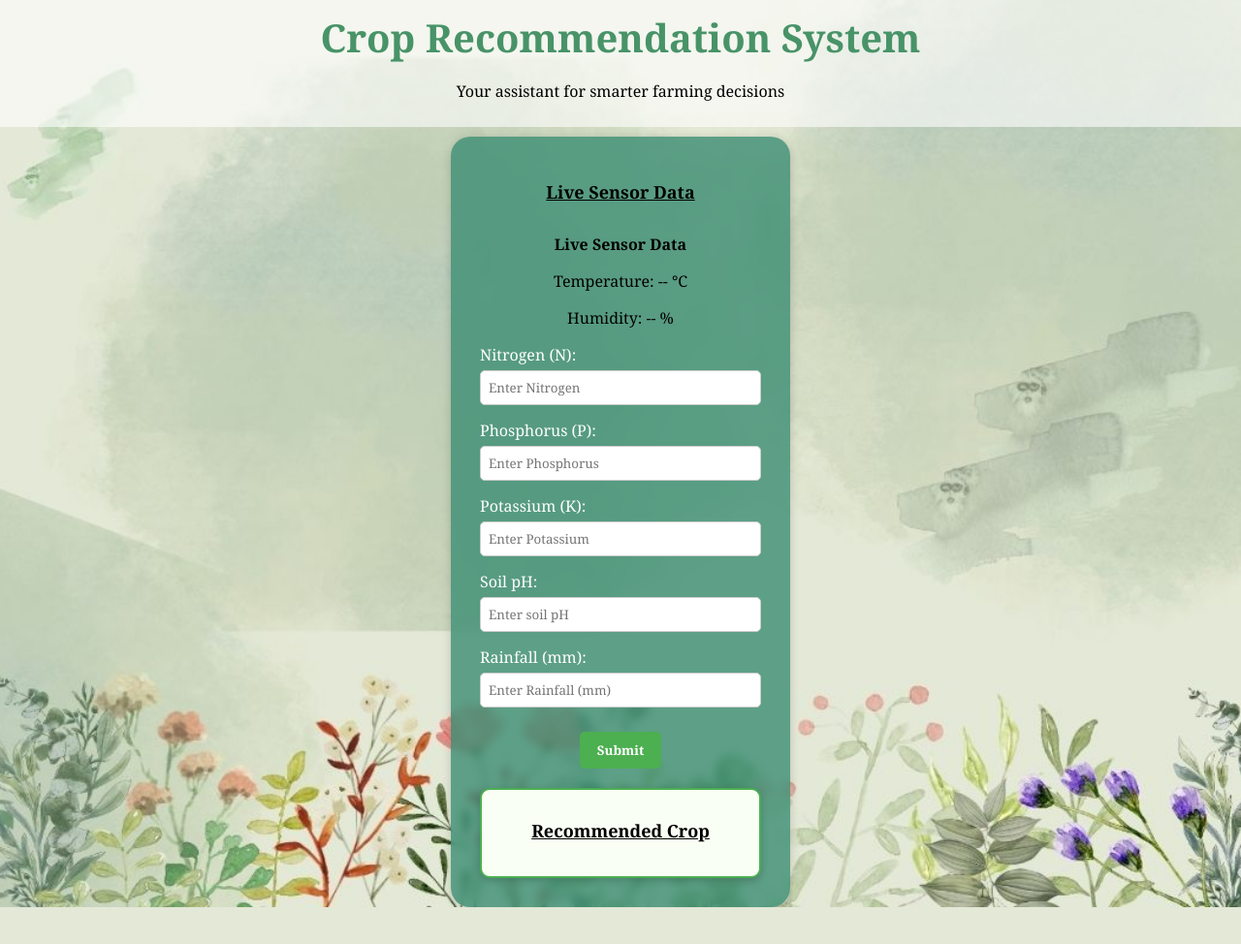
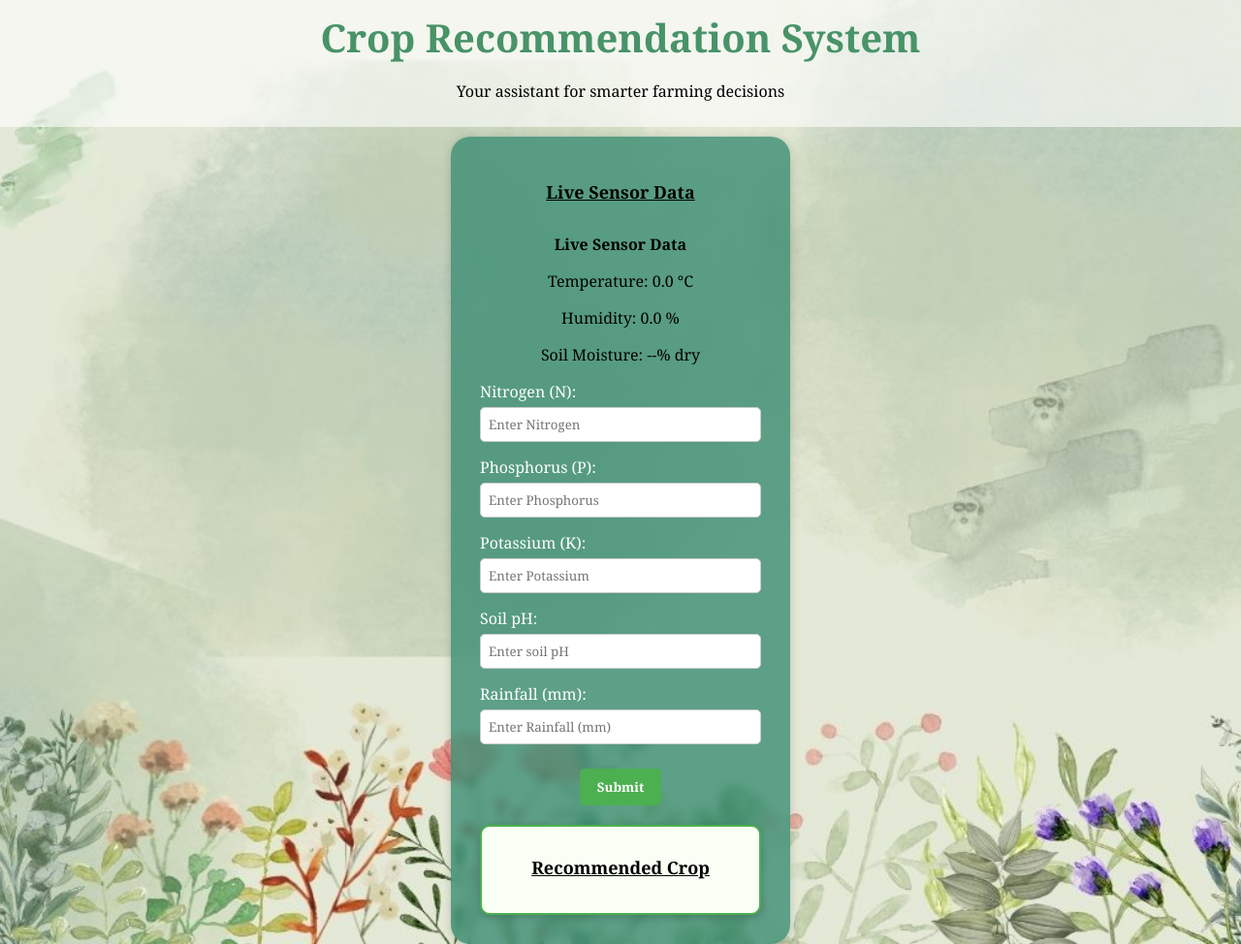
Before and after one commit to Rajeswari0/crop-prediction, a FastAPI app: page / in a window 1280 px wide. Shown: the whole page at 97% size. Before the commit the page ends 936 px from the top, so only its background shows below. Run offline with FastAPI, Linux system fonts and the light colour scheme; data that the repository does not hold is empty; parts of the project's set-up code (start-up, migrations or seed data) failed here and were passed over.

Commit message:
added soil moisture sensor

```diff
--- a/main.py
+++ b/main.py
@@ -65,10 +65,12 @@ x_columns = ["N", "P", "K", "temperature", "humidity", "ph", "rainfall"]
 
 
 
+
 class SensorPrediction(SQLModel, table=True):
     id: Optional[int] = Field(default=None, primary_key=True)
     temperature: float
     humidity: float
+    soil_moisture: Optional[float] = None
     predicted_crop: str
     feedback: Optional[str] = None
     timestamp: datetime = Field(default_factory=datetime.utcnow)
@@ -76,6 +78,7 @@ class SensorPrediction(SQLModel, table=True):
 class BasicSensor(BaseModel):
     temperature: float
     humidity: float
+    soil_moisture: Optional[float] = None
 
 class SensorInput(BaseModel):
     N: float
@@ -113,22 +116,17 @@ def home(request: Request):
 
 @app.post("/sensor_data")
 def receive_sensor_data(sensor: BasicSensor):
-    print(f"✅ Received Sensor Data: Temp={sensor.temperature}, Humidity={sensor.humidity}")
-    try:
-        log = SensorPrediction(
-            temperature=sensor.temperature,
-            humidity=sensor.humidity,
-            predicted_crop="--"
-        )
-        with Session(engine) as session:
-            session.add(log)
-            session.commit()
-            log_id = log.id
-        print(f"✅ Data stored in DB. ID: {log.id}")
-        return {"message": "Sensor data stored", "id": log.id}
-    except Exception as e:
-        print("❌ Error in /sensor_data:", e)
-        return {"error": str(e)}
+    log = SensorPrediction(
+        temperature=sensor.temperature,
+        humidity=sensor.humidity,
+        soil_moisture=sensor.soil_moisture,
+        predicted_crop="--"
+    )
+    with Session(engine) as session:
+        session.add(log)
+        session.commit()
+        log_id = log.id  # Access ID before session closes
+    return {"message": "Sensor data stored", "id": log_id}
 
 
 
@@ -164,6 +162,7 @@ def latest_sensor():
                 "id": record.id,
                 "temperature": record.temperature,
                 "humidity": record.humidity,
+                "soil_moisture": record.soil_moisture,
                 "crop": record.predicted_crop
             }
         else:
@@ -171,6 +170,7 @@ def latest_sensor():
                 "id": None,
                 "temperature": 0,
                 "humidity": 0,
+                "soil_moisture": None,
                 "crop": "--"
             }
 
--- a/static/script.js
+++ b/static/script.js
@@ -1,5 +1,7 @@
 document.addEventListener("DOMContentLoaded", () => {
  let latestId = null;
+
+ const BASE_URL = location.hostname === "localhost" || location.hostname === "127.0.0.1"? "http://127.0.0.1:8000": "https://crop-prediction-1-t1e1.onrender.com";
 
  const setText = (id, value) => {
    const element = document.getElementById(id);
@@ -18,7 +20,8 @@ document.addEventListener("DOMContentLoaded", () => {
  async function fetchLiveSensor() {
 
    try {
-    const res = await fetch("https://crop-prediction-1-t1e1.onrender.com/latest_sensor_data");
+    const res = await fetch(`${BASE_URL}/latest_sensor_data`);
+
     const data = await res.json();
 
 
@@ -27,6 +30,8 @@ document.addEventListener("DOMContentLoaded", () => {
     //setText("live-potassium", data.potassium ?? "42");
     setText("live-temp", data.temperature !=null ? data.temperature.toFixed(1):"--");
     setText("live-humidity", data.humidity !=null ? data.humidity.toFixed(1):"--");
+    setText("live-moisture", data.soil_moisture != null ? data.soil_moisture.toFixed(1) + "%" : "--");
+
     //setText("live-ph", data.ph ?? "6.5");
     //setText("live-rainfall", data.rainfall ?? "202");
     //setText("result", data["recommended crop"] || data.crop || "--");
@@ -59,7 +64,7 @@ form.addEventListener('submit', async function (e) {
   document.getElementById('result').textContent = "";
 
  try {
-      const response = await fetch('/upload', {
+      const response = await fetch(`${BASE_URL}/upload`, {
         method: 'POST',
         headers: { 'Content-Type': 'application/json' },
         body: JSON.stringify(data)
--- a/templates/index.html
+++ b/templates/index.html
@@ -27,6 +27,8 @@
          <h3>Live Sensor Data</h3>
          <p>Temperature: <span id="live-temp">--</span> °C</p>
          <p>Humidity: <span id="live-humidity">--</span> %</p>
+         <p>Soil Moisture: <span id="live-moisture">--</span>% dry</p>
+
         </div>
       <form id ="sensor-form" >
         <div class="form-group">
```
Also changed, not shown: temperature_data.db, 1 other file.
